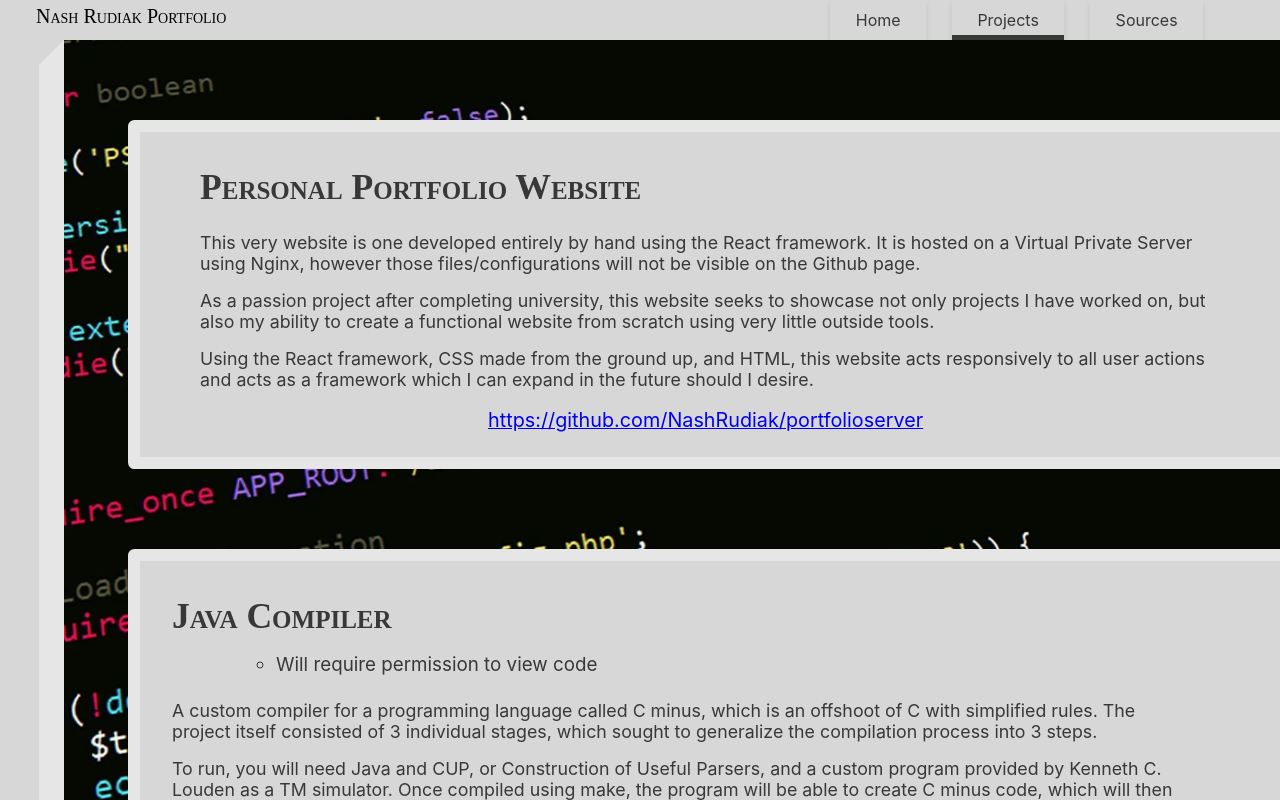
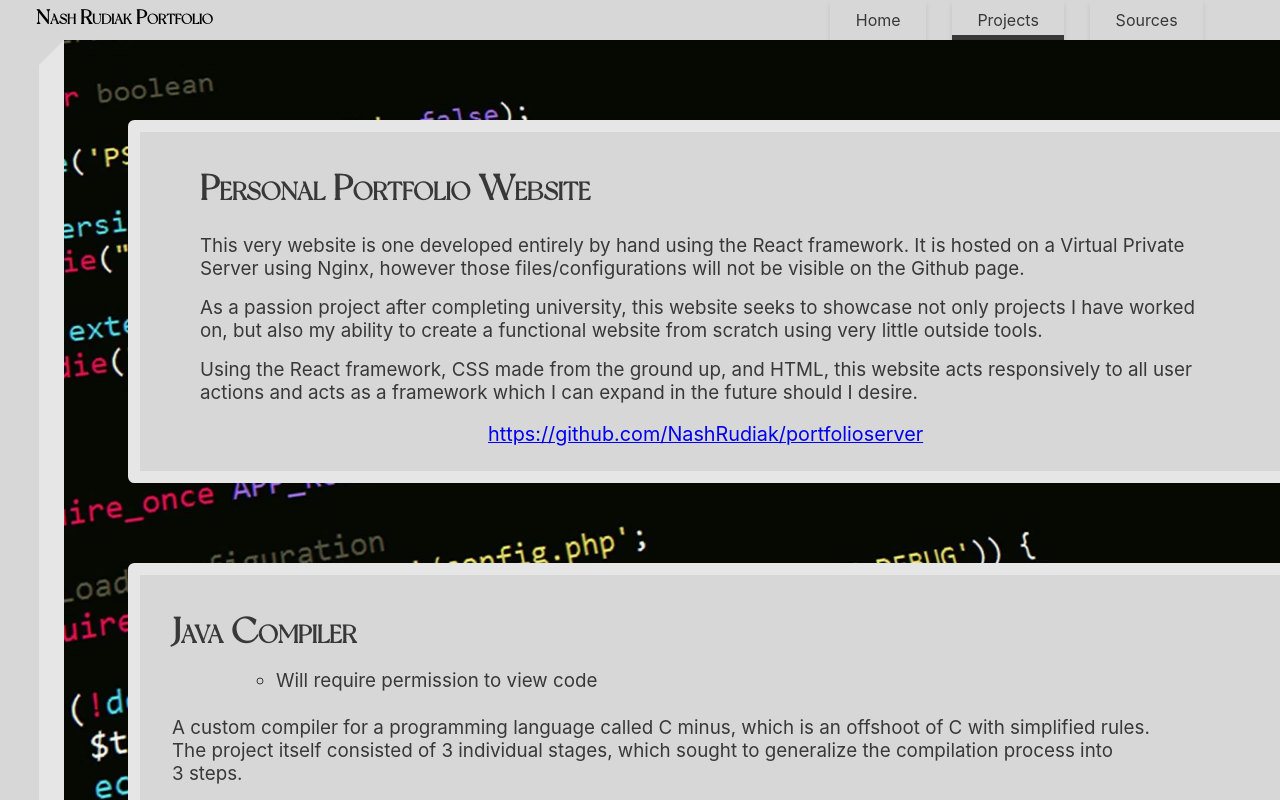
Before and after one commit to NashRudiak/portfolioserver, a React (Create React App) app: page /projects in a window 1280 px wide. Shown: the top 800 px of the page. Built offline with nearby package versions, Linux system fonts and the light colour scheme.

Commit message:
Changed font and scaling

```diff
--- a/src/code/Sources.js
+++ b/src/code/Sources.js
@@ -138,6 +138,20 @@ function Sources() {
                         projectbackground,
                         "Macbook coding by Rawpixel"
                     )}
+                    {ListEntry(
+                        "New York (Title Font)",
+                        null,
+                        <>
+                        <p>
+                            For the font used for the various headers and titles, I ended up settling on a font by Artem Nevsky
+                            called "New York". It is an incredibly good font that is both fancy yet typeface readable.
+                        </p>
+                        <p>
+                            All credit goes to the author and this website is for my own personal use rather than a commercial product.
+                        </p>
+                        </>,
+                        "https://www.dafont.com/newyork.font"
+                    )}
                 </ul>
             </div>
         </div>
--- a/src/stylesheets/App.css
+++ b/src/stylesheets/App.css
@@ -8,6 +8,12 @@
     --textCol: #383838;
     --pageHigh: #686868;
     --textShadow: #a5a5a5;
+}
+
+@font-face {
+    font-family: "NewYork";
+    src: local("NewYork"),
+        url(./fonts/NewYork\ PERSONAL\ USE.otf) format("opentype");
 }
 
 /* Any elements unseen should be made invisible before being seen
@@ -66,16 +72,16 @@ div.textbox {
 }
 
 .titlefont {
-    font-family: 'Copperplate', 'Copperplate Gothic', cursive;
+    font-family: 'NewYork', 'Copperplate', 'Copperplate Gothic', cursive;
     font-variant: small-caps;
-    font-weight: lighter;
+    font-weight: bold;
 }
 
 .titlebox {
     /* while I could use a preprocessor, I am not sure how it would work */
-    font-family: 'Copperplate', 'Copperplate Gothic', cursive;
+    font-family: 'NewYork', 'Copperplate', 'Copperplate Gothic', cursive;
     font-variant: small-caps;
-    font-weight: lighter;
+    font-weight: bolder;
     background-color: var(--backEmph);
     text-shadow: 2px 2px 2px var(--textShadow);
     font-size: calc(10px + 4vmin);
--- a/src/stylesheets/Home.css
+++ b/src/stylesheets/Home.css
@@ -150,7 +150,7 @@ div div.graddesc {
     grid-column-end: descrightG;
     grid-row-start: desctopG;
     grid-row-end: descbottomG;
-    font-size: calc(5px + 1vw);
+    font-size: calc(7px + 1vw);
     box-shadow: 2px 10px 40px var(--textShadow);
     width: 45vw;
 }
@@ -218,6 +218,7 @@ div div.projectbox ul li {
     border-radius: 20px 0px 0px 20px;
     box-shadow: 5px 2px 20px var(--textCol);
     display: flex;
+    font-size: calc(7px + 1vw);
     justify-content: left;
     align-items: center;
 }
--- a/src/stylesheets/List.css
+++ b/src/stylesheets/List.css
@@ -79,6 +79,7 @@ ul.list li div.textcontent {
 }
 
 /* For fonts, I ended up finding out width was better for scaling then height*/
+/* Afterwards I learned about em, however I don */
 ul.list li h2  {
     width: 100%;
     font-size: calc(10px + 2vw);
@@ -100,7 +101,7 @@ ul.list li h3 {
 
 ul.list li div.content p {
     text-wrap: pretty;
-    font-size: calc(5px + 1vw);
+    font-size: calc(6px + 1vw);
     margin: 0px;
     margin-top: 1vh;
     margin-bottom: 1vh;
--- a/src/stylesheets/Navigation.css
+++ b/src/stylesheets/Navigation.css
@@ -51,6 +51,7 @@ nav ul li a {
     display: block;
     box-sizing: border-box;
     color: var(--textCol);
+    font-size: 1em;
     border-bottom: 5px solid var(--backReg);
     box-shadow: 0px 4px 5px var(--backPress);
 }
```
Also changed, not shown: public/manifest.json, src/stylesheets/fonts/NewYork PERSONAL USE.otf (added), 1 other file (tests, documents, lock files or other folders).
